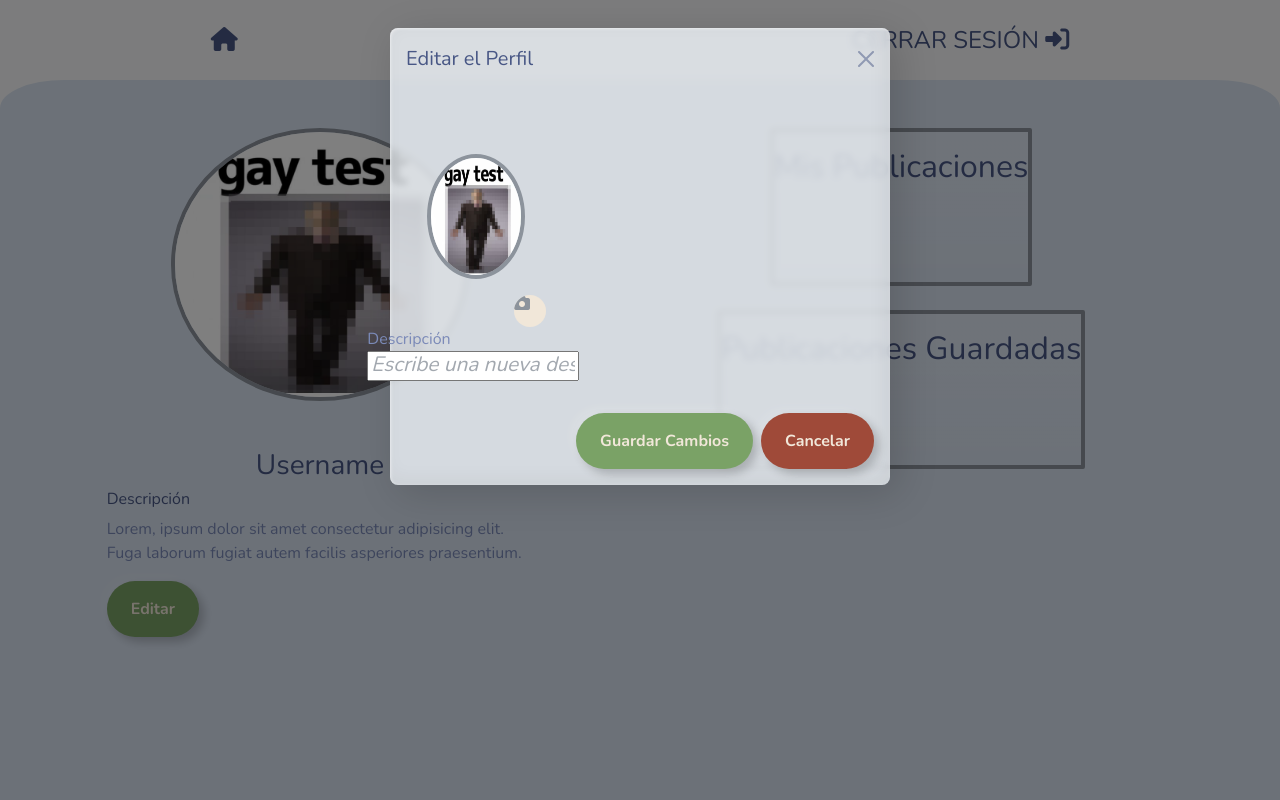
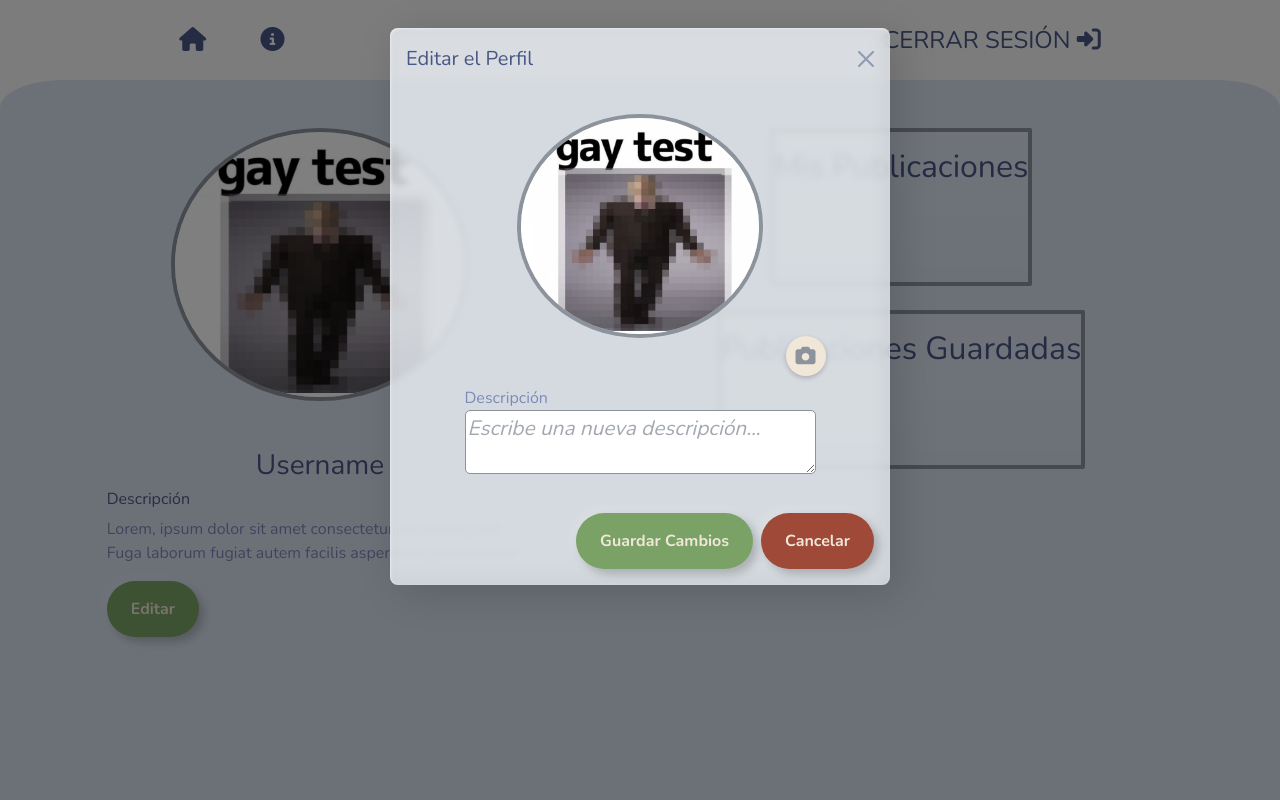
Before and after one commit to kale63/job_review, a PHP site: page /screens/profile.php in a window 1280 px wide, after a click on "Editar". Run offline with PHP 8.4, Linux system fonts and the light colour scheme; the visitor is signed in with stand-in values (Sample User, id 1); data that the repository does not hold is empty; some libraries are stand-ins or nearby versions.

Commit message:
se vienen cositas 👻👻👻

```diff
--- a/src/screens/homepage.php
+++ b/src/screens/homepage.php
@@ -34,9 +34,9 @@ if (isset($_SESSION["user_id"])) {
 
     <!-- Navbar -->
     <div class="navbar-expand-lg justify-content-center w-100">
-        <nav class=" navbar navbar-nav d-flex flex-row align-items-center">
-            <div class="navbar-icon mx-2 active-icon">
-                <a href="#"><i class="fa-solid fa-house"></i></a>
+        <nav class="navbar navbar-nav d-flex flex-row align-items-center">
+            <div class="navbar-icon mx-2">
+                <a href="#" class="active-icon"><i class="fa-solid fa-house"></i></a>
             </div>
             <div class="navbar-icon mx-2">
                 <a href="post-something.php"><i class="fa-solid fa-pen" id="publicar"></i></a>
--- a/src/screens/login.php
+++ b/src/screens/login.php
@@ -39,11 +39,11 @@ if ($_SERVER["REQUEST_METHOD"] === "POST") {
 </head>
 <body class="white-body">
     <div class="signup-page w-100 d-flex flex-row align-content-center justify-content-around">
-        <div class="welcome-img w-70 d-flex align-content-center">
-            <img src="../img/placeholder.gif" class="w-80 mx-5 mt-5">
+        <div class="welcome-back w-50 d-flex justify-content-center">
+            <img src="https://i.pinimg.com/736x/2a/97/23/2a9723d9809b015cb29c8479ce31ce23.jpg" class="d-flex justify-content-center">
         </div>
 
-        <div class="signup w-40 mt-5">
+        <div class="signup w-50 mt-5">
             <h1 class="signup-title">Inicio de Sesión</h1>
 
             <?php if ($is_invalid): ?>
--- a/src/screens/profile.php
+++ b/src/screens/profile.php
@@ -8,7 +8,7 @@ if (!isset($_SESSION["user_id"])) {
 if (isset($_SESSION["user_id"])) {
     $my_sqli = require __DIR__ ."../../../backend/db.php";
 
-    $sql = "SELECT * FROM user
+    $sql = "SELECT * FROM users
             WHERE id = {$_SESSION["user_id"]}";
 
     $result = $my_sqli->query($sql);
@@ -54,6 +54,7 @@ if(isset($_FILES["fileImg"]["name"])) {
         <nav class="navbar-nav w-100 d-flex flex-row justify-content-around">
             <div class="navbar-icon mx-2">
                 <a href="homepage.php"><i class="fa-solid fa-house"></i></a>
+                <a href="index.php" class="mx-5"><i class="fa-solid fa-circle-info"></i></a>
             </div>
             <div class="navbar-icon mx-2">
                 <a href="../logout.php" class="logout">Cerrar Sesión   <i class="fa-solid fa-right-to-bracket"></i></a>
@@ -111,21 +112,21 @@ if(isset($_FILES["fileImg"]["name"])) {
                     <span aria-hidden="true"></span>
                     </button>
                 </div>
-                <form action="" enctype="multipart/form-data" method="post">
-                    <div class="modal-body d-flex flex-column col-4 mt-5 justify-content-center align-items-center">
-                        <div class="upload">
+                <form action="" enctype="multipart/form-data" method="post" class="w-100">
+                    <div class="modal-body d-flex flex-column col-4 mt-2 justify-content-center align-items-center w-100">
+                        <div class="upload w-75">
                             <div class="profile-pic w-100 mb-5 d-flex justify-content-center align-items-center">
-                                <img src="../img/profile-defualt.jpg" class="user-pic rounded-circle w-80" alt="profile picture" id="edit-pic">
+                                <img src="../img/profile-defualt.jpg" class="user-pic w-75" alt="profile picture" id="edit-pic">
                             </div>
                             <div class="right d-flex flex-row" id="upload">
                                 <input type="file" name="fileImg" id="fileImg" accept=".jpg, .jpeg, .png">
                                 <i class="fa-solid fa-camera"></i>
                             </div>
-                            <div class="left" id="cancel" style="display: none;">
+                            <div class="left d-flex" id="cancel" style="visibility: hidden;">
                                 <i class="fa-solid fa-xmark"></i>
                             </div>
-                            <div class="right" id="confirm" style="display: none;">
-                                <input type="submit" name="" value="">
+                            <div class="right d-flex" id="confirm" style="visibility: hidden;">
+                                <input type="submit" name="" id="imgAccept" value="">
                                 <i class="fa-solid fa-check"></i>
                             </div>
                         </div>
@@ -134,9 +135,11 @@ if(isset($_FILES["fileImg"]["name"])) {
                             <label class="edit-label" for="user-edit">Nombre de Usuario</label>
                             <input type="text" name="user-edit" id="user-edit" placeholder="Elige un nuevo nombre de usuario disponible">
                         </div>-->
-                        <div class="bio">
+                        <div class="bio d-flex flex-column w-75">
                             <label class="edit-label" for="bio-edit">Descripción</label>
-                            <input type="text" name="bio-edit" id="bio-edit" placeholder="Escribe una nueva descripción">
+                            <div class="input-div less-small-input">
+                                <textarea name="bio-edit" id="bio-edit" class="w-100" placeholder="Escribe una nueva descripción..." rows="4" cols="50"></textarea>
+                            </div>
                         </div>
                     </div>
                     <div class="modal-footer">
--- a/src/screens/signup.html
+++ b/src/screens/signup.html
@@ -11,11 +11,11 @@
 </head>
 <body class="white-body">
     <div class="signup-page w-100 d-flex flex-row align-content-center justify-content-around">
-        <div class="welcome-img w-60 d-flex align-content-center">
-            <img src="../img/placeholder.gif" class="w-80 mx-5 mt-5">
+        <div class="welcome-img w-50 d-flex justify-content-center">
+            <img src="https://i.pinimg.com/736x/2a/97/23/2a9723d9809b015cb29c8479ce31ce23.jpg" class="d-flex justify-content-center">
         </div>
 
-        <div class="signup w-35 mt-5">
+        <div class="signup w-50 mt-5">
             <h1 class="signup-title">Registro de Usuarios</h1>
 
             <div class="registro mt-5">
--- a/src/styles/style.css
+++ b/src/styles/style.css
@@ -27,6 +27,24 @@ body {
 .signup-title {
     text-transform: uppercase;
     font-weight: bolder;
+}
+
+.welcome-img {
+    width: 40%!important;
+    background-color: var(--bluer);
+}
+
+.welcome-back {
+    width: 40%!important;
+    background-color: var(--grey);
+}
+
+.welcome-img img {
+    width: 30vmax;
+}
+
+.welcome-back img {
+    width: 30vmax;
 }
 
 /**** INFO ****/
@@ -186,13 +204,21 @@ a:hover {
     border: 1px solid var(--grey);
 }
 
-.big-input input {
+.big-input textarea {
     height: 20vmax!important;
     border-radius: 5px;
     border: 1px solid var(--grey);
 }
 
 input::placeholder {
+    color: var(--grey);
+    vertical-align: top!important;
+    font-style: italic; /* Make text italic */
+    font-size: 1.3rem; /* Adjust text size */
+    opacity: 0.8;
+}
+
+textarea::placeholder {
     color: var(--grey);
     vertical-align: top!important;
     font-style: italic; /* Make text italic */
@@ -246,6 +272,12 @@ input::placeholder {
 
 /* Edit form */
 
+.bio-edit {
+    height: 4.5vmax!important;
+    border-radius: 5px;
+    border: 1px solid var(--grey);
+}
+
 .upload {
     width: 140px;
     position: relative;
@@ -254,48 +286,78 @@ input::placeholder {
 }
 
 .upload img {
-    width: 125px;
-    height: 125px;
+    width: auto;/* Ensure the image is circular */
+    position: relative; /* Layered below the icons */
+    z-index: 1;
 }
 
 .upload .right {
     position: absolute;
-    bottom: 0;
-    right: 0;
+    bottom: 10px; /* Same vertical alignment */
+    right: -10px; /* Adjust as needed to keep it balanced */
     background-color: var(--cream);
-    width: 32px;
-    height: 32px;
-    line-height: 33px;
-    text-align: center;
+    width: 40px;
+    height: 40px;
+    display: flex;
+    justify-content: center;
+    align-items: center;
     border-radius: 50%;
-    overflow: hidden;
+    box-shadow: 0 2px 5px rgba(0, 0, 0, 0.2);
     cursor: pointer;
+    z-index: 2;
 }
 
 .upload .left {
     position: absolute;
-    bottom: 0;
+    bottom: 10px; /* Same vertical alignment as right */
+    left: -10px; /* Adjust as needed to keep it balanced */
+    background-color: var(--red);
+    width: 40px;
+    height: 40px;
+    display: flex;
+    justify-content: center;
+    align-items: center;
+    border-radius: 50%;
+    box-shadow: 0 2px 5px rgba(0, 0, 0, 0.2);
+    cursor: pointer;
+    z-index: 2;
+}
+
+.upload .fa-solid {
+    color: var(--grey) !important;
+    font-size: 20px; /* Slightly larger for better balance */
+    position: relative;
+    z-index: 3;
+}
+
+
+#fileImg {
+    position: absolute;
+    top: 0;
     left: 0;
-    background-color: var(--red);
-    width: 32px;
-    height: 32px;
-    line-height: 33px;
-    text-align: center;
-    border-radius: 50%;
-    overflow: hidden;
+    width: 100%;
+    height: 100%;
+    opacity: 0; /* Hidden but still functional for file input */
     cursor: pointer;
 }
 
-.upload .fa-solid {
-    color: var(--grey)!important;
-}
-
-#fileImg {
+#imgAccept {
     position: absolute;
-    transform: scale(2);
-    opacity: 0;
+    top: 0;
+    left: 0;
+    width: 100%;
+    height: 100%;
+    opacity: 0; /* Hidden but still functional for file input */
+    cursor: pointer;
 }
 
 .upload input::-webkit-file-upload-button, .upload input[type=submit] {
     cursor: pointer;
 }
+
+
+.less-small-input textarea {
+    height: 5vmax!important;
+    border-radius: 5px;
+    border: 1px solid var(--grey);
+}
```
Also changed, not shown: src/screens/edit-post.php (added, +118 -0 lines).
